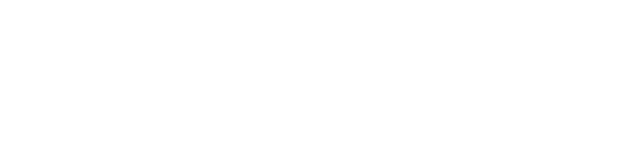
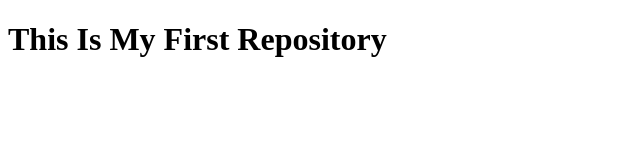
Before and after one commit to tareqiub/my-first-repo, a plain HTML site: page index.html in a window 1280 px wide. Shown: the whole page, without its empty margins (0-640 px from the left). Drawn offline with Linux system fonts and the light colour scheme.

Commit message:
header added

```diff
--- a/index.html
+++ b/index.html
@@ -7,6 +7,6 @@
     <title>My Fisrt REPO</title>
 </head>
 <body>
-
+    <h1>This Is My First Repository</h1>
 </body>
 </html>
```
